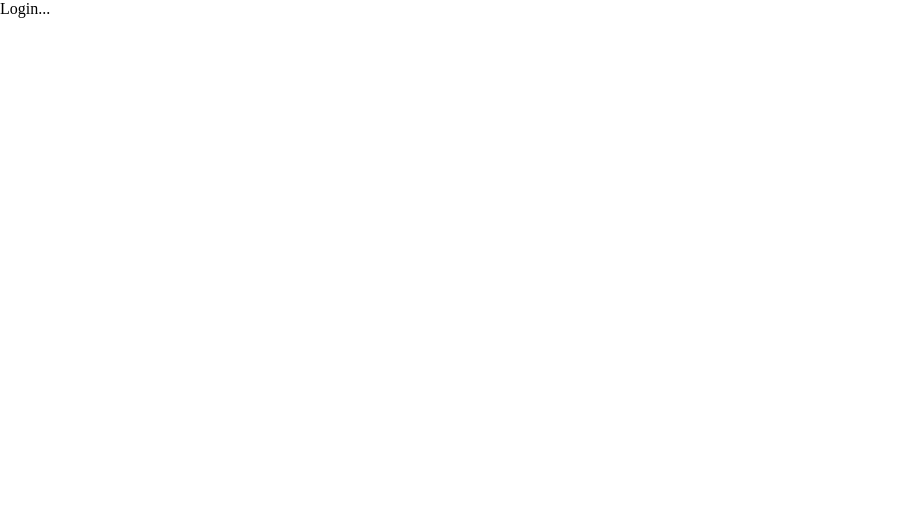
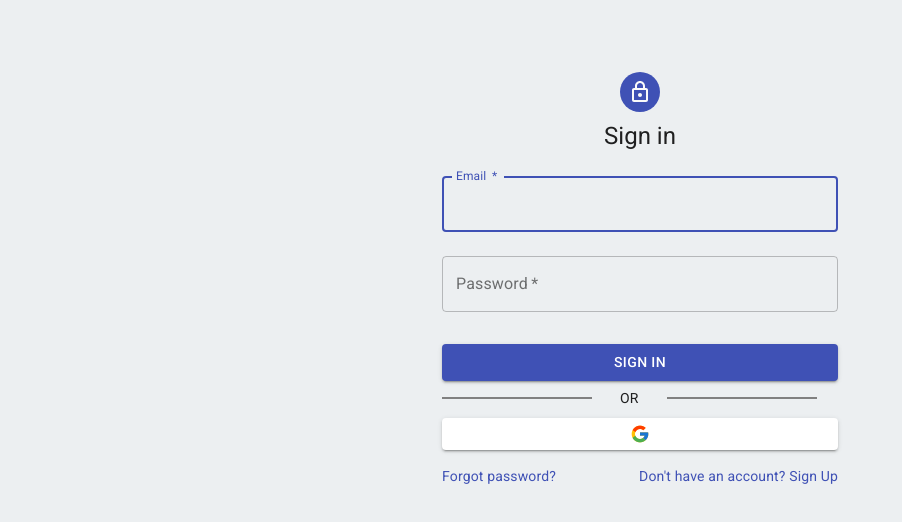
Before and after one commit to gbllopes/warehouse-frontend, a React (Create React App) app: page /login in a window 1280 px wide. Shown: the top 522 px of the page, without its empty margins (0-902 px from the left). Built offline with nearby package versions, Linux system fonts and the light colour scheme.

Commit message:
adicionando tela de login

```diff
--- a/src/app/App.js
+++ b/src/app/App.js
@@ -10,13 +10,14 @@
 import Home from "../pages/Home";
 import NavBar from "../components/NavBar";
 
-const App = props => {
+class App extends React.Component{
+
+
+  renderLoad(){
     window.setTimeout(() => {
-    props.load(false);
+      this.props.load(false);
     }, 4000);
 
-  const q = () => {
-    if (props.loaded) {
     return (
       <React.Fragment>
           <div style={{ marginTop: "15%", marginLeft: "48%" }}>
@@ -26,6 +27,12 @@
     );
   }
 
+
+  render(){
+
+    if(this.props.loading){
+       return <div>{this.renderLoad()}</div>
+    }
     return (
       <div>
         <Router history={history}>
@@ -40,11 +47,10 @@
     );
   };
 
-  return <div>{q()}</div>;
 };
 
 const myStateToProps = state => {
-  return state;
+  return { loading: state.loaded }
 };
 export default connect(
   myStateToProps,
--- a/src/components/NavBar.js
+++ b/src/components/NavBar.js
@@ -83,7 +83,6 @@
 }));
 
 export default function NavBar(props) {
-  console.log(props);
   const classes = useStyles();
   const theme = useTheme();
   const [open, setOpen] = React.useState(false);
--- /dev/null
+++ b/src/components/SignIn.js
@@ -0,0 +1,134 @@
+import React from 'react';
+import Avatar from '@material-ui/core/Avatar';
+import Button from '@material-ui/core/Button';
+import CssBaseline from '@material-ui/core/CssBaseline';
+import TextField from '@material-ui/core/TextField';
+import Link from '@material-ui/core/Link';
+import Grid from '@material-ui/core/Grid';
+import Box from '@material-ui/core/Box';
+import LockOutlinedIcon from '@material-ui/icons/LockOutlined';
+import Typography from '@material-ui/core/Typography';
+import { makeStyles } from '@material-ui/core/styles';
+import Container from '@material-ui/core/Container';
+import googleIcon from '../icons/google-icon.png';
+
+
+const useStyles = makeStyles(theme => ({
+  '@global': {
+    body: {
+      backgroundColor: '#eceff1',
+    },
+  },
+  paper: {
+    marginTop: theme.spacing(8),
+    display: 'flex',
+    flexDirection: 'column',
+    alignItems: 'center',
+  },
+  avatar: {
+    margin: theme.spacing(1),
+    backgroundColor: theme.palette.primary.main,
+  },
+  form: {
+    width: '100%',
+    marginTop: theme.spacing(1),
+  },
+  submit: {
+    margin: theme.spacing(3, 0, 2),
+    float:'left'
+  },
+  lineOr: {
+     border: '0.5px solid grey',
+     width: '150px',
+     height: '0px'
+  },
+  orOption: {
+    padding: '0px 28px',
+    position: 'relative',
+    top: '-9px'
+  },
+  googleButton: {
+    margin: theme.spacing(3, 0, 2),
+    float:'left',
+    background: 'white',
+    marginTop:'1px'
+  }
+}));
+
+export default function SignIn() {
+  const classes = useStyles();
+
+  return (
+    <Container component="main" maxWidth="xs">
+      <CssBaseline />
+      <div className={classes.paper}>
+        <Avatar className={classes.avatar}>
+          <LockOutlinedIcon />
+        </Avatar>
+        <Typography component="h1" variant="h5">
+          Sign in
+        </Typography>
+        <form className={classes.form} noValidate>
+          <TextField
+            variant="outlined"
+            margin="normal"
+            required
+            fullWidth
+            id="email"
+            label="Email "
+            name="email"
+            autoComplete="email"
+            autoFocus
+          />
+          <TextField
+            variant="outlined"
+            margin="normal"
+            required
+            fullWidth
+            name="password"
+            label="Password"
+            type="password"
+            id="password"
+            autoComplete="current-password"
+          />
+          <Button
+            type="submit"
+            fullWidth
+            variant="contained"
+            color="primary"
+            className={classes.submit}
+          >
+            Sign In
+          </Button>
+          <Grid container>
+              <div className={classes.lineOr} />
+                <div className={classes.orOption}>OR</div>
+              <div className={classes.lineOr}/>
+          </Grid>
+          <Button
+            type="submit"
+            variant="contained"
+            fullWidth
+            className={classes.googleButton}
+          >
+            <img src={googleIcon} alt="google icon" />
+          </Button>
+          <Grid container>
+            <Grid item xs>
+              <Link href="#" variant="body2">
+                Forgot password?
+              </Link>
+            </Grid>
+            <Grid item>
+              <Link href="#" variant="body2">
+                {"Don't have an account? Sign Up"}
+              </Link>
+            </Grid>
+          </Grid>
+        </form>
+      </div>
+      <Box mt={5}>
+      </Box>
+    </Container>
+  );
+}
--- a/src/pages/Login.js
+++ b/src/pages/Login.js
@@ -1,4 +1,5 @@
 import React from 'react';
+import SignIn from '../components/SignIn';
 
 class Login extends React.Component{
 
@@ -6,7 +7,7 @@
     render(){
         return (
             <div>
-                Login...
+                <SignIn />
             </div>
         )
     }
```
Also changed, not shown: src/icons/google-icon.png (added). Lines whose indentation alone changed are shown as unchanged.
